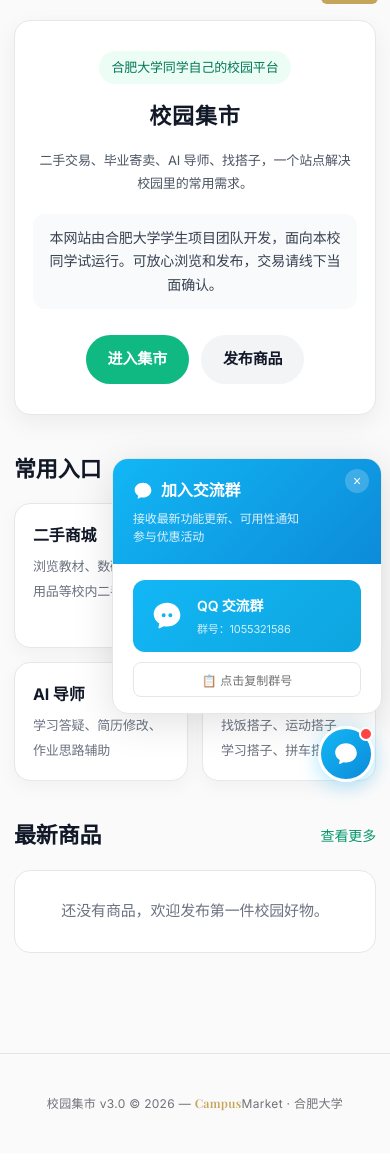
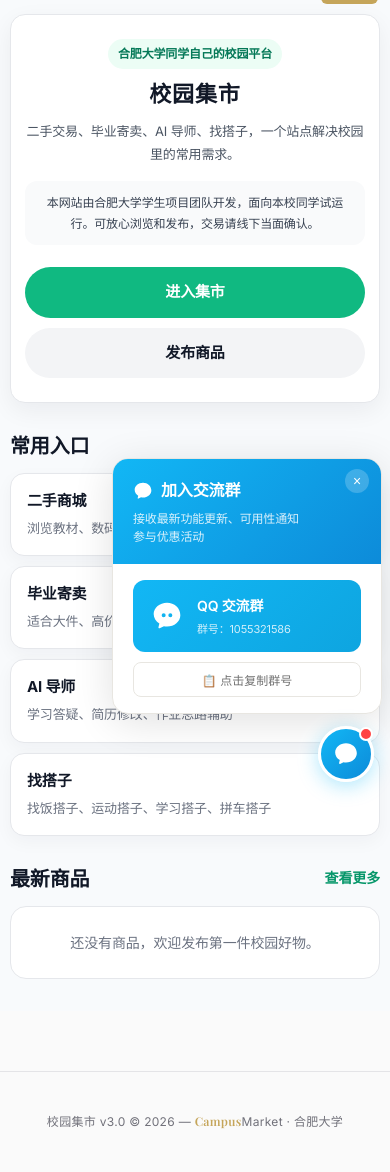
Before and after one commit to zxlhhhh/campus-market, a Flask app: page / in a window 390 px wide. Shown: the part 46-1218 px from the top of the page. Before the commit the page ends 1157 px from the top, so only its background shows below. Run offline with Flask 3, Linux system fonts and the light colour scheme; data that the repository does not hold is empty.

Commit message:
Refactor home page layout and styles优化首页手机和平板适配

```diff
--- a/templates/home.html
+++ b/templates/home.html
@@ -4,249 +4,412 @@
 
 {% block extra_css %}
 <style>
-  .home-wrap{
-    max-width:1120px;
-    margin:0 auto;
-    padding:32px 16px 50px;
+  * {
+    box-sizing: border-box;
   }
 
-  .hero{
-    background:#ffffff;
-    border:1px solid #e5e7eb;
-    border-radius:18px;
-    padding:42px 28px;
-    text-align:center;
-    box-shadow:0 8px 24px rgba(15,23,42,0.06);
+  .home-page {
+    background: #f8fafc;
+    min-height: calc(100vh - 70px);
   }
 
-  .hero-badge{
-    display:inline-block;
-    padding:6px 12px;
-    border-radius:999px;
-    background:#ecfdf5;
-    color:#047857;
-    font-size:13px;
-    margin-bottom:14px;
+  .home-wrap {
+    width: 100%;
+    max-width: 1120px;
+    margin: 0 auto;
+    padding: 32px 16px 56px;
   }
 
-  .hero h1{
-    margin:0;
-    font-size:36px;
-    color:#111827;
-    letter-spacing:0.04em;
+  .hero {
+    background: #ffffff;
+    border: 1px solid #e5e7eb;
+    border-radius: 20px;
+    padding: 46px 28px;
+    text-align: center;
+    box-shadow: 0 8px 24px rgba(15, 23, 42, 0.06);
   }
 
-  .hero .sub{
-    margin:14px auto 0;
-    max-width:680px;
-    color:#4b5563;
-    font-size:16px;
-    line-height:1.8;
+  .hero-badge {
+    display: inline-block;
+    padding: 6px 13px;
+    border-radius: 999px;
+    background: #ecfdf5;
+    color: #047857;
+    font-size: 13px;
+    font-weight: 600;
+    margin-bottom: 16px;
   }
 
-  .trust-note{
-    margin:18px auto 0;
-    max-width:720px;
-    padding:12px 14px;
-    border-radius:12px;
-    background:#f9fafb;
-    color:#374151;
-    font-size:14px;
-    line-height:1.7;
+  .hero h1 {
+    margin: 0;
+    color: #111827;
+    font-size: 38px;
+    line-height: 1.25;
+    letter-spacing: 0.06em;
   }
 
-  .hero-actions{
-    margin-top:26px;
-    display:flex;
-    justify-content:center;
-    gap:12px;
-    flex-wrap:wrap;
+  .hero-sub {
+    max-width: 700px;
+    margin: 16px auto 0;
+    color: #4b5563;
+    font-size: 16px;
+    line-height: 1.8;
+  }
+
+  .trust-note {
+    max-width: 760px;
+    margin: 20px auto 0;
+    padding: 13px 16px;
+    border-radius: 14px;
+    background: #f9fafb;
+    color: #374151;
+    font-size: 14px;
+    line-height: 1.8;
+  }
+
+  .hero-actions {
+    margin-top: 28px;
+    display: flex;
+    justify-content: center;
+    gap: 12px;
+    flex-wrap: wrap;
   }
 
   .btn-main,
-  .btn-light{
-    display:inline-block;
-    padding:12px 22px;
-    border-radius:999px;
-    text-decoration:none;
-    font-weight:600;
-    font-size:15px;
+  .btn-light {
+    display: inline-flex;
+    align-items: center;
+    justify-content: center;
+    min-height: 44px;
+    padding: 12px 24px;
+    border-radius: 999px;
+    text-decoration: none;
+    font-size: 15px;
+    font-weight: 700;
+    border: 1px solid transparent;
   }
 
-  .btn-main{
-    background:#10b981;
-    color:#ffffff;
+  .btn-main {
+    background: #10b981;
+    color: #ffffff;
   }
 
-  .btn-light{
-    background:#f3f4f6;
-    color:#111827;
+  .btn-light {
+    background: #f3f4f6;
+    color: #111827;
   }
 
-  .section-head{
-    margin:36px 0 16px;
-    display:flex;
-    align-items:center;
-    justify-content:space-between;
-    gap:12px;
+  .section-head {
+    margin: 38px 0 16px;
+    display: flex;
+    align-items: center;
+    justify-content: space-between;
+    gap: 12px;
   }
 
-  .section-head h2{
-    margin:0;
-    font-size:22px;
-    color:#111827;
+  .section-head h2 {
+    margin: 0;
+    color: #111827;
+    font-size: 22px;
+    line-height: 1.3;
   }
 
-  .section-head a{
-    color:#059669;
-    text-decoration:none;
-    font-size:14px;
+  .section-head a {
+    color: #059669;
+    text-decoration: none;
+    font-size: 14px;
+    font-weight: 600;
+    white-space: nowrap;
   }
 
-  .quick-grid{
-    display:grid;
-    grid-template-columns:repeat(4,1fr);
-    gap:14px;
+  .quick-grid {
+    display: grid;
+    grid-template-columns: repeat(4, minmax(0, 1fr));
+    gap: 14px;
   }
 
-  .quick-card{
-    display:block;
-    padding:18px;
-    border-radius:16px;
-    background:#ffffff;
-    border:1px solid #e5e7eb;
-    text-decoration:none;
-    color:#111827;
-    box-shadow:0 6px 18px rgba(15,23,42,0.04);
+  .quick-card {
+    display: block;
+    min-height: 118px;
+    padding: 18px;
+    border-radius: 16px;
+    background: #ffffff;
+    border: 1px solid #e5e7eb;
+    text-decoration: none;
+    color: #111827;
+    box-shadow: 0 6px 18px rgba(15, 23, 42, 0.04);
   }
 
-  .quick-card strong{
-    display:block;
-    margin-bottom:6px;
-    font-size:16px;
+  .quick-card strong {
+    display: block;
+    margin-bottom: 8px;
+    font-size: 16px;
+    line-height: 1.4;
   }
 
-  .quick-card span{
-    color:#6b7280;
-    font-size:13px;
-    line-height:1.6;
+  .quick-card span {
+    display: block;
+    color: #6b7280;
+    font-size: 13px;
+    line-height: 1.7;
   }
 
-  .items-grid{
-    display:grid;
-    grid-template-columns:repeat(auto-fill,minmax(210px,1fr));
-    gap:16px;
+  .items-grid {
+    display: grid;
+    grid-template-columns: repeat(auto-fill, minmax(210px, 1fr));
+    gap: 16px;
   }
 
-  .item-card{
-    display:block;
-    background:#ffffff;
-    border:1px solid #e5e7eb;
-    border-radius:16px;
-    overflow:hidden;
-    text-decoration:none;
-    color:#111827;
-    box-shadow:0 6px 18px rgba(15,23,42,0.04);
+  .item-card {
+    display: block;
+    overflow: hidden;
+    border-radius: 16px;
+    background: #ffffff;
+    border: 1px solid #e5e7eb;
+    text-decoration: none;
+    color: #111827;
+    box-shadow: 0 6px 18px rgba(15, 23, 42, 0.04);
   }
 
-  .item-img{
-    width:100%;
-    aspect-ratio:1/1;
-    background:#f3f4f6;
-    overflow:hidden;
+  .item-img {
+    width: 100%;
+    aspect-ratio: 1 / 1;
+    background: #f3f4f6;
+    overflow: hidden;
   }
 
-  .item-img img{
-    width:100%;
-    height:100%;
-    object-fit:cover;
-    display:block;
+  .item-img img {
+    display: block;
+    width: 100%;
+    height: 100%;
+    object-fit: cover;
   }
 
-  .no-img{
-    width:100%;
-    height:100%;
-    display:flex;
-    align-items:center;
-    justify-content:center;
-    color:#9ca3af;
-    font-size:14px;
+  .no-img {
+    width: 100%;
+    height: 100%;
+    display: flex;
+    align-items: center;
+    justify-content: center;
+    color: #9ca3af;
+    font-size: 14px;
   }
 
-  .item-info{
-    padding:12px;
+  .item-info {
+    padding: 12px;
   }
 
-  .item-title{
-    margin:0 0 8px;
-    font-size:15px;
-    font-weight:600;
-    white-space:nowrap;
-    overflow:hidden;
-    text-overflow:ellipsis;
+  .item-title {
+    margin: 0 0 8px;
+    font-size: 15px;
+    line-height: 1.5;
+    font-weight: 700;
+    white-space: nowrap;
+    overflow: hidden;
+    text-overflow: ellipsis;
   }
 
-  .item-meta{
-    display:flex;
-    justify-content:space-between;
-    align-items:center;
-    gap:8px;
+  .item-meta {
+    display: flex;
+    align-items: center;
+    justify-content: space-between;
+    gap: 8px;
   }
 
-  .price{
-    color:#ef4444;
-    font-weight:700;
-    font-size:17px;
+  .price {
+    color: #ef4444;
+    font-size: 17px;
+    font-weight: 800;
   }
 
-  .tag{
-    color:#6b7280;
-    font-size:12px;
+  .tag {
+    color: #6b7280;
+    font-size: 12px;
+    white-space: nowrap;
   }
 
-  .empty{
-    background:#ffffff;
-    border:1px solid #e5e7eb;
-    border-radius:16px;
-    padding:28px;
-    text-align:center;
-    color:#6b7280;
+  .empty {
+    padding: 30px 18px;
+    border-radius: 16px;
+    background: #ffffff;
+    border: 1px solid #e5e7eb;
+    color: #6b7280;
+    text-align: center;
+    font-size: 14px;
   }
 
-  @media (max-width:768px){
-    .home-wrap{
-      padding:20px 14px 40px;
+  @media (max-width: 1024px) {
+    .home-wrap {
+      max-width: 900px;
+      padding: 26px 16px 44px;
     }
 
-    .hero{
-      padding:30px 18px;
-      border-radius:16px;
+    .hero {
+      padding: 38px 24px;
     }
 
-    .hero h1{
-      font-size:28px;
+    .hero h1 {
+      font-size: 34px;
     }
 
-    .hero .sub{
-      font-size:15px;
+    .quick-grid {
+      grid-template-columns: repeat(2, minmax(0, 1fr));
+      gap: 12px;
     }
 
-    .quick-grid{
-      grid-template-columns:repeat(2,1fr);
+    .items-grid {
+      grid-template-columns: repeat(2, minmax(0, 1fr));
+    }
+  }
+
+  @media (max-width: 768px) {
+    .home-wrap {
+      padding: 18px 12px 36px;
+    }
+
+    .hero {
+      padding: 28px 16px;
+      border-radius: 16px;
+    }
+
+    .hero-badge {
+      padding: 5px 10px;
+      font-size: 12px;
+      margin-bottom: 12px;
+    }
+
+    .hero h1 {
+      font-size: 28px;
+      letter-spacing: 0.04em;
+    }
+
+    .hero-sub {
+      margin-top: 12px;
+      font-size: 14px;
+      line-height: 1.75;
+    }
+
+    .trust-note {
+      margin-top: 15px;
+      padding: 11px 12px;
+      font-size: 13px;
+      line-height: 1.75;
+      border-radius: 12px;
+    }
+
+    .hero-actions {
+      margin-top: 22px;
+      flex-direction: column;
+      align-items: stretch;
+      gap: 10px;
+    }
+
+    .btn-main,
+    .btn-light {
+      width: 100%;
+      min-height: 46px;
+      padding: 12px 18px;
+      font-size: 15px;
+    }
+
+    .section-head {
+      margin: 30px 0 14px;
+    }
+
+    .section-head h2 {
+      font-size: 20px;
+    }
+
+    .quick-grid {
+      grid-template-columns: 1fr;
+      gap: 10px;
+    }
+
+    .quick-card {
+      min-height: auto;
+      padding: 16px;
+      border-radius: 14px;
+    }
+
+    .quick-card strong {
+      font-size: 15px;
+      margin-bottom: 6px;
+    }
+
+    .quick-card span {
+      font-size: 13px;
+    }
+
+    .items-grid {
+      grid-template-columns: repeat(2, minmax(0, 1fr));
+      gap: 12px;
+    }
+
+    .item-info {
+      padding: 10px;
+    }
+
+    .item-title {
+      font-size: 14px;
+    }
+
+    .price {
+      font-size: 16px;
+    }
+
+    .tag {
+      font-size: 11px;
+    }
+
+    .empty {
+      padding: 24px 14px;
+      font-size: 14px;
+    }
+  }
+
+  @media (max-width: 480px) {
+    .home-wrap {
+      padding: 14px 10px 32px;
+    }
+
+    .hero {
+      padding: 24px 14px;
+      border-radius: 15px;
+    }
+
+    .hero h1 {
+      font-size: 25px;
+    }
+
+    .hero-sub {
+      font-size: 13px;
+    }
+
+    .trust-note {
+      font-size: 12px;
+    }
+
+    .section-head {
+      align-items: flex-start;
+    }
+
+    .items-grid {
+      grid-template-columns: 1fr;
     }
   }
 </style>
 {% endblock %}
 
 {% block content %}
-<div class="home-wrap">
+<div class="home-page">
+  <main class="home-wrap">
 
     <section class="hero">
       <div class="hero-badge">合肥大学同学自己的校园平台</div>
 
       <h1>校园集市</h1>
 
-    <p class="sub">
+      <p class="hero-sub">
         二手交易、毕业寄卖、AI 导师、找搭子，一个站点解决校园里的常用需求。
       </p>
 
@@ -323,5 +486,6 @@
       {% endif %}
     </section>
 
+  </main>
 </div>
 {% endblock %}
```
Lines whose indentation alone changed are shown as unchanged.
